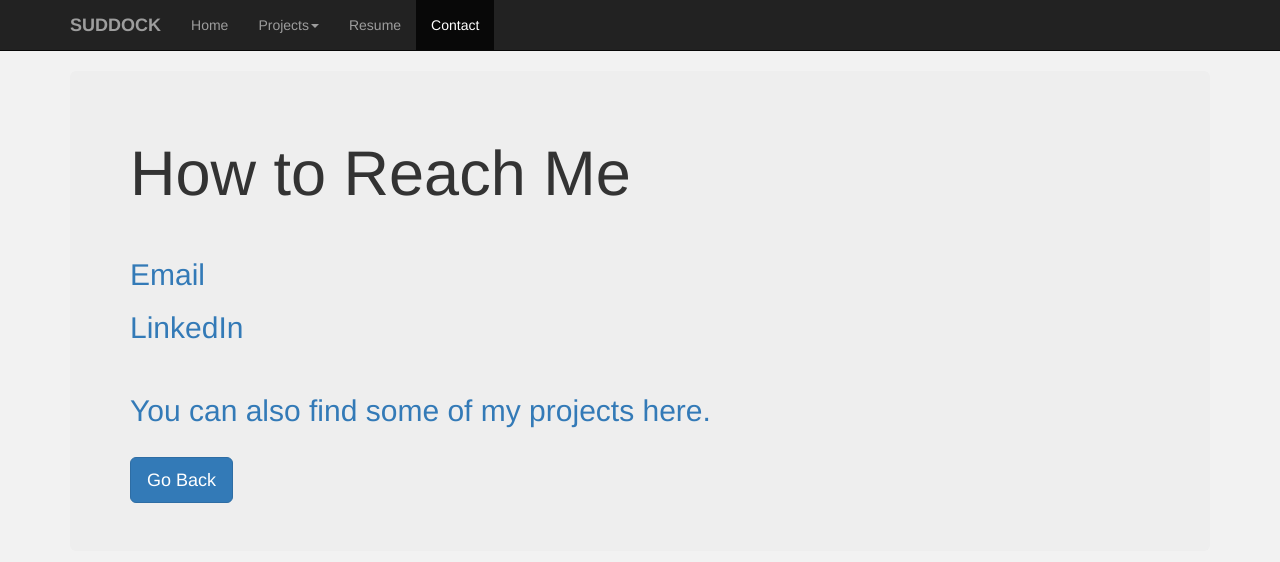
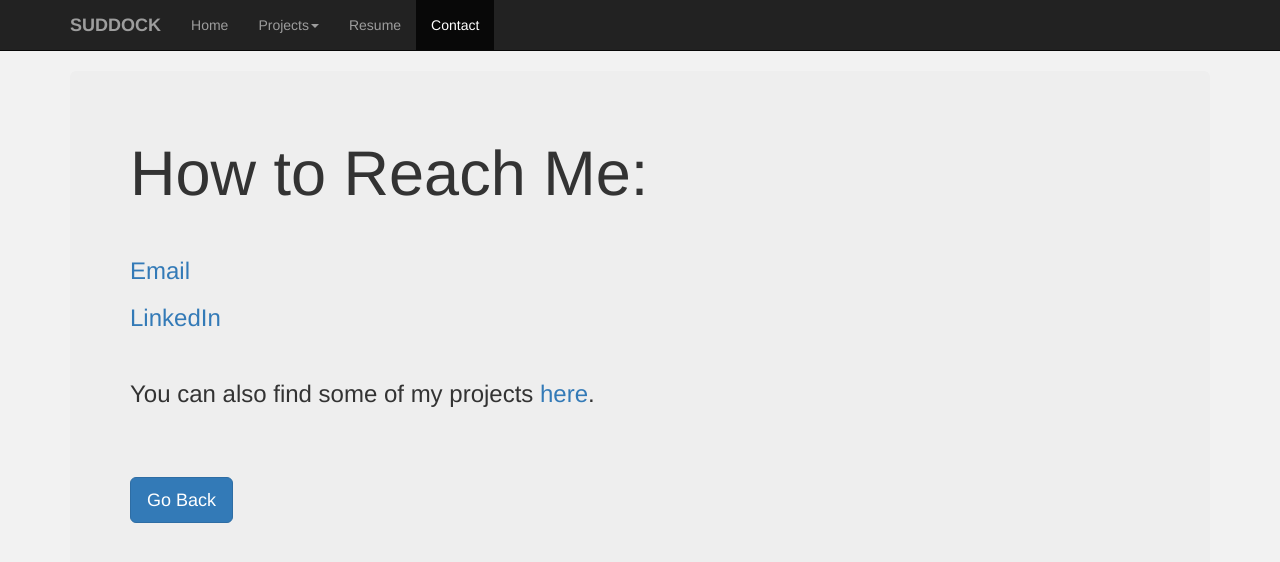
Before and after one commit to jgsuddock/jgsuddock.github.io, a plain HTML site: page contact.html in a window 1280 px wide. Drawn offline with nearby package versions, Linux system fonts and the light colour scheme.

Commit message:
Update contact.html

```diff
--- a/contact.html
+++ b/contact.html
@@ -71,14 +71,14 @@
 	  <div class="container">
 
 		  <div class="jumbotron">
-			  <h1>How to Reach Me</h1>
+			  <h1>How to Reach Me:</h1>
 			  <br />
-			  <h2><a href="mailto:jacob.suddock@gmail.com">Email</a></h2>
-			  <h2><a href="https://www.linkedin.com/in/jacobsuddock">LinkedIn</a></h2>
+			  <h3><a href="mailto:jacob.suddock@gmail.com">Email</a></h3>
+			  <h3><a href="https://www.linkedin.com/in/jacobsuddock">LinkedIn</a></h3>
 
 			  <br />
-			  <h2><a href="https://github.com/jgsuddock">You can also find some of my projects here.</a></h2>
-			  <br />
+			  <h3>You can also find some of my projects <a href="https://github.com/jgsuddock">here</a>.</h3>
+			  <br /><br /><br />
 			  <span><a class="btn btn-primary btn-lg" onclick="goBack()" role="button">Go Back</a></span>
 		  </div>
 
```
